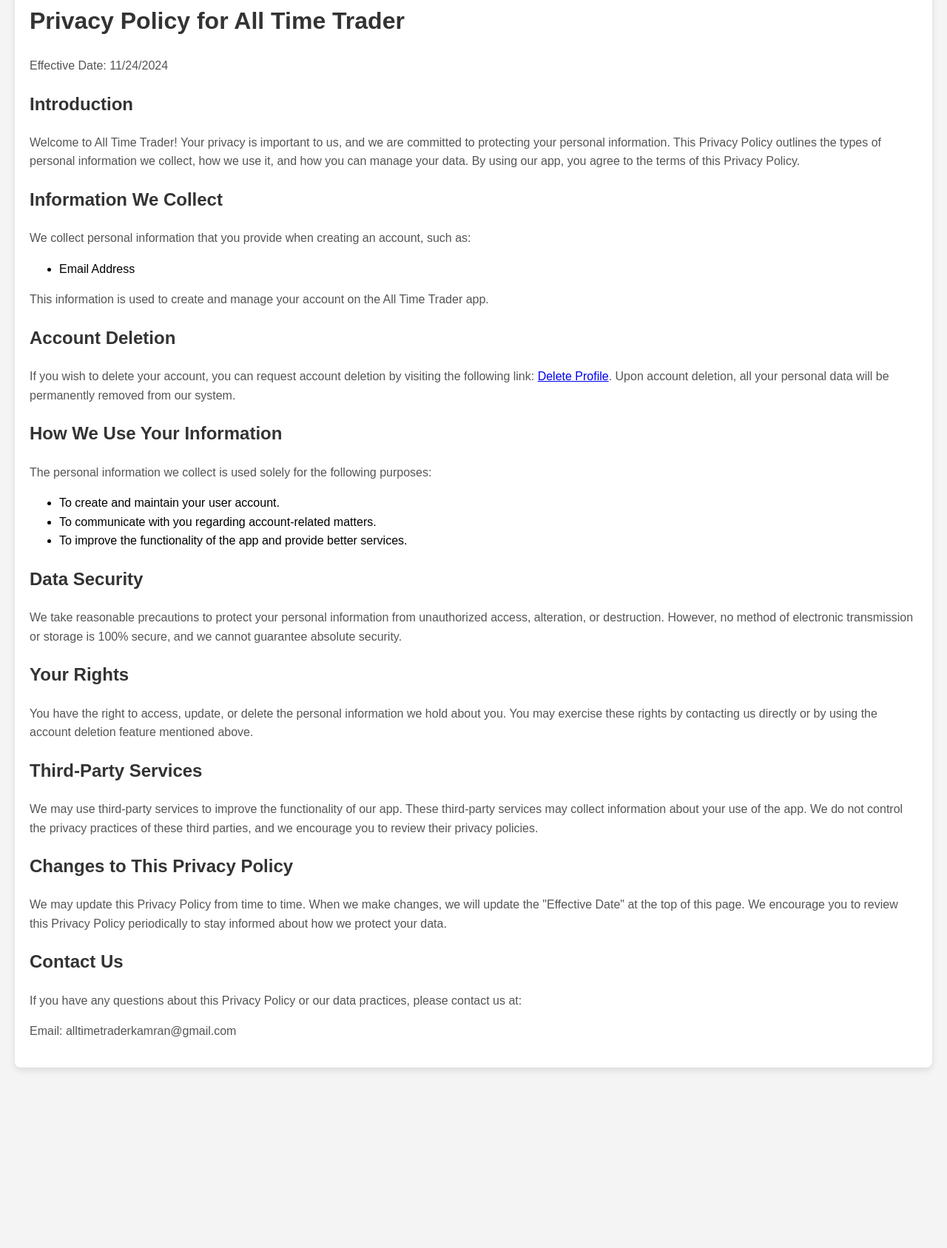
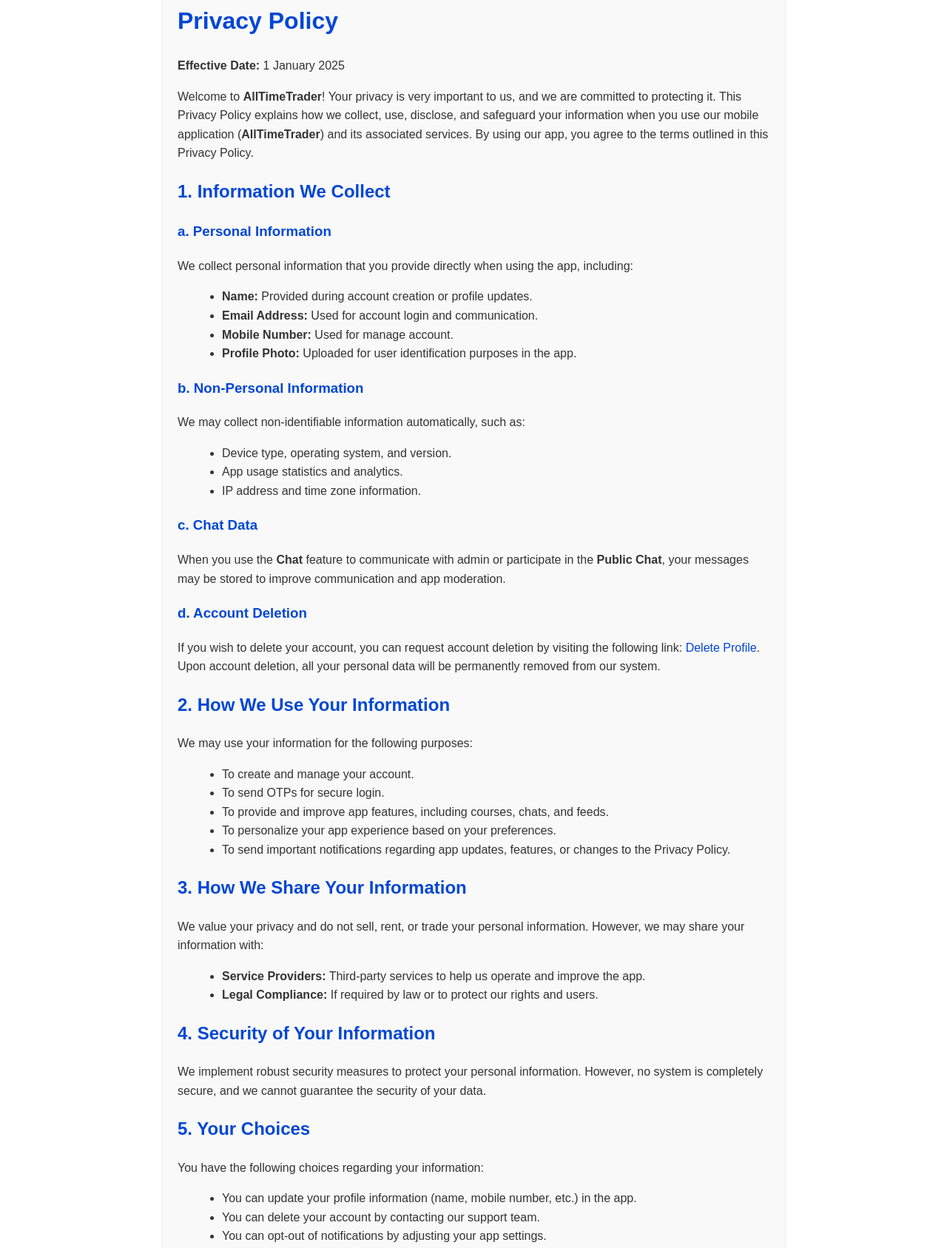
Before and after one commit to Vashu78/alltimetrader_privacypolicy, a plain HTML site: page index.html in a window 1280 px wide. Shown: the part 58-1745 px from the top of the page at 74% size. Before the commit the page ends 1521 px from the top, so only its background shows below. Drawn offline with Linux system fonts and the light colour scheme.

Commit message:
new privacy policy

```diff
--- a/index.html
+++ b/index.html
@@ -3,69 +3,109 @@
 <head>
     <meta charset="UTF-8">
     <meta name="viewport" content="width=device-width, initial-scale=1.0">
-    <title>Privacy Policy - All Time Trader</title>
+    <meta name="description" content="Privacy Policy for AllTimeTrader app. Learn how we collect, use, and protect your data.">
+    <title>Privacy Policy - AllTimeTrader</title>
     <style>
         body {
             font-family: Arial, sans-serif;
             line-height: 1.6;
             margin: 20px;
-            background-color: #f4f4f4;
-        }
-        h1, h2 {
             color: #333;
         }
-        p {
-            color: #555;
+        h1, h2, h3 {
+            color: #0046d5;
+        }
+        ul {
+            margin-left: 20px;
+        }
+        a {
+            color: #0046d5;
+            text-decoration: none;
+        }
+        a:hover {
+            text-decoration: underline;
         }
         .container {
-            background-color: #fff;
+            max-width: 800px;
+            margin: auto;
             padding: 20px;
-            border-radius: 8px;
-            box-shadow: 0 4px 8px rgba(0, 0, 0, 0.1);
+            background: #f9f9f9;
+            border-radius: 10px;
+            box-shadow: 0 2px 5px rgba(0, 0, 0, 0.1);
         }
     </style>
 </head>
 <body>
     <div class="container">
-        <h1>Privacy Policy for All Time Trader</h1>
-        <p>Effective Date: 11/24/2024</p>
+        <h1>Privacy Policy</h1>
+        <p><strong>Effective Date:</strong> 1 January 2025</p>
+        <p>Welcome to <strong>AllTimeTrader</strong>! Your privacy is very important to us, and we are committed to protecting it. This Privacy Policy explains how we collect, use, disclose, and safeguard your information when you use our mobile application (<strong>AllTimeTrader</strong>) and its associated services. By using our app, you agree to the terms outlined in this Privacy Policy.</p>
 
-        <h2>Introduction</h2>
-        <p>Welcome to All Time Trader! Your privacy is important to us, and we are committed to protecting your personal information. This Privacy Policy outlines the types of personal information we collect, how we use it, and how you can manage your data. By using our app, you agree to the terms of this Privacy Policy.</p>
+        <h2>1. Information We Collect</h2>
+        <h3>a. Personal Information</h3>
+        <p>We collect personal information that you provide directly when using the app, including:</p>
+        <ul>
+            <li><strong>Name:</strong> Provided during account creation or profile updates.</li>
+            <li><strong>Email Address:</strong> Used for account login and communication.</li>
+            <li><strong>Mobile Number:</strong> Used for manage account.</li>
+            <li><strong>Profile Photo:</strong> Uploaded for user identification purposes in the app.</li>
+        </ul>
 
-        <h2>Information We Collect</h2>
-        <p>We collect personal information that you provide when creating an account, such as:</p>
+        <h3>b. Non-Personal Information</h3>
+        <p>We may collect non-identifiable information automatically, such as:</p>
         <ul>
-            <li>Email Address</li>
+            <li>Device type, operating system, and version.</li>
+            <li>App usage statistics and analytics.</li>
+            <li>IP address and time zone information.</li>
         </ul>
-        <p>This information is used to create and manage your account on the All Time Trader app.</p>
 
-        <h2>Account Deletion</h2>
+        <h3>c. Chat Data</h3>
+        <p>When you use the <strong>Chat</strong> feature to communicate with admin or participate in the <strong>Public Chat</strong>, your messages may be stored to improve communication and app moderation.</p>
+
+<h3>d. Account Deletion</h3>
         <p>If you wish to delete your account, you can request account deletion by visiting the following link: <a href="http://www.alltimetrader.somee.com/deleteprofile" target="_blank">Delete Profile</a>. Upon account deletion, all your personal data will be permanently removed from our system.</p>
 
-        <h2>How We Use Your Information</h2>
-        <p>The personal information we collect is used solely for the following purposes:</p>
+
+        <h2>2. How We Use Your Information</h2>
+        <p>We may use your information for the following purposes:</p>
         <ul>
-            <li>To create and maintain your user account.</li>
-            <li>To communicate with you regarding account-related matters.</li>
-            <li>To improve the functionality of the app and provide better services.</li>
+            <li>To create and manage your account.</li>
+            <li>To send OTPs for secure login.</li>
+            <li>To provide and improve app features, including courses, chats, and feeds.</li>
+            <li>To personalize your app experience based on your preferences.</li>
+            <li>To send important notifications regarding app updates, features, or changes to the Privacy Policy.</li>
         </ul>
 
-        <h2>Data Security</h2>
-        <p>We take reasonable precautions to protect your personal information from unauthorized access, alteration, or destruction. However, no method of electronic transmission or storage is 100% secure, and we cannot guarantee absolute security.</p>
+        <h2>3. How We Share Your Information</h2>
+        <p>We value your privacy and do not sell, rent, or trade your personal information. However, we may share your information with:</p>
+        <ul>
+            <li><strong>Service Providers:</strong> Third-party services to help us operate and improve the app.</li>
+            <li><strong>Legal Compliance:</strong> If required by law or to protect our rights and users.</li>
+        </ul>
 
-        <h2>Your Rights</h2>
-        <p>You have the right to access, update, or delete the personal information we hold about you. You may exercise these rights by contacting us directly or by using the account deletion feature mentioned above.</p>
+        <h2>4. Security of Your Information</h2>
+        <p>We implement robust security measures to protect your personal information. However, no system is completely secure, and we cannot guarantee the security of your data.</p>
 
-        <h2>Third-Party Services</h2>
+        <h2>5. Your Choices</h2>
+        <p>You have the following choices regarding your information:</p>
+        <ul>
+            <li>You can update your profile information (name, mobile number, etc.) in the app.</li>
+            <li>You can delete your account by contacting our support team.</li>
+            <li>You can opt-out of notifications by adjusting your app settings.</li>
+        </ul>
+
+        <h2>6. Changes to This Privacy Policy</h2>
+        <p>We may update this Privacy Policy periodically. We encourage you to review it regularly to stay informed about how we are protecting your information.</p>
+
+
+        <h2>7. Third-Party Services</h2>
         <p>We may use third-party services to improve the functionality of our app. These third-party services may collect information about your use of the app. We do not control the privacy practices of these third parties, and we encourage you to review their privacy policies.</p>
 
-        <h2>Changes to This Privacy Policy</h2>
-        <p>We may update this Privacy Policy from time to time. When we make changes, we will update the "Effective Date" at the top of this page. We encourage you to review this Privacy Policy periodically to stay informed about how we protect your data.</p>
+        <h2>87. Contact Us</h2>
+        <p>If you have any questions or concerns about this Privacy Policy, please contact us at:</p>
+        <p><strong>Email:</strong> alltimetraderkamran@gmail.com	</p>
 
-        <h2>Contact Us</h2>
-        <p>If you have any questions about this Privacy Policy or our data practices, please contact us at:</p>
-        <p>Email: alltimetraderkamran@gmail.com</p>
+        <p>Thank you for trusting <strong>AllTimeTrader</strong>!</p>
     </div>
 </body>
 </html>
```
